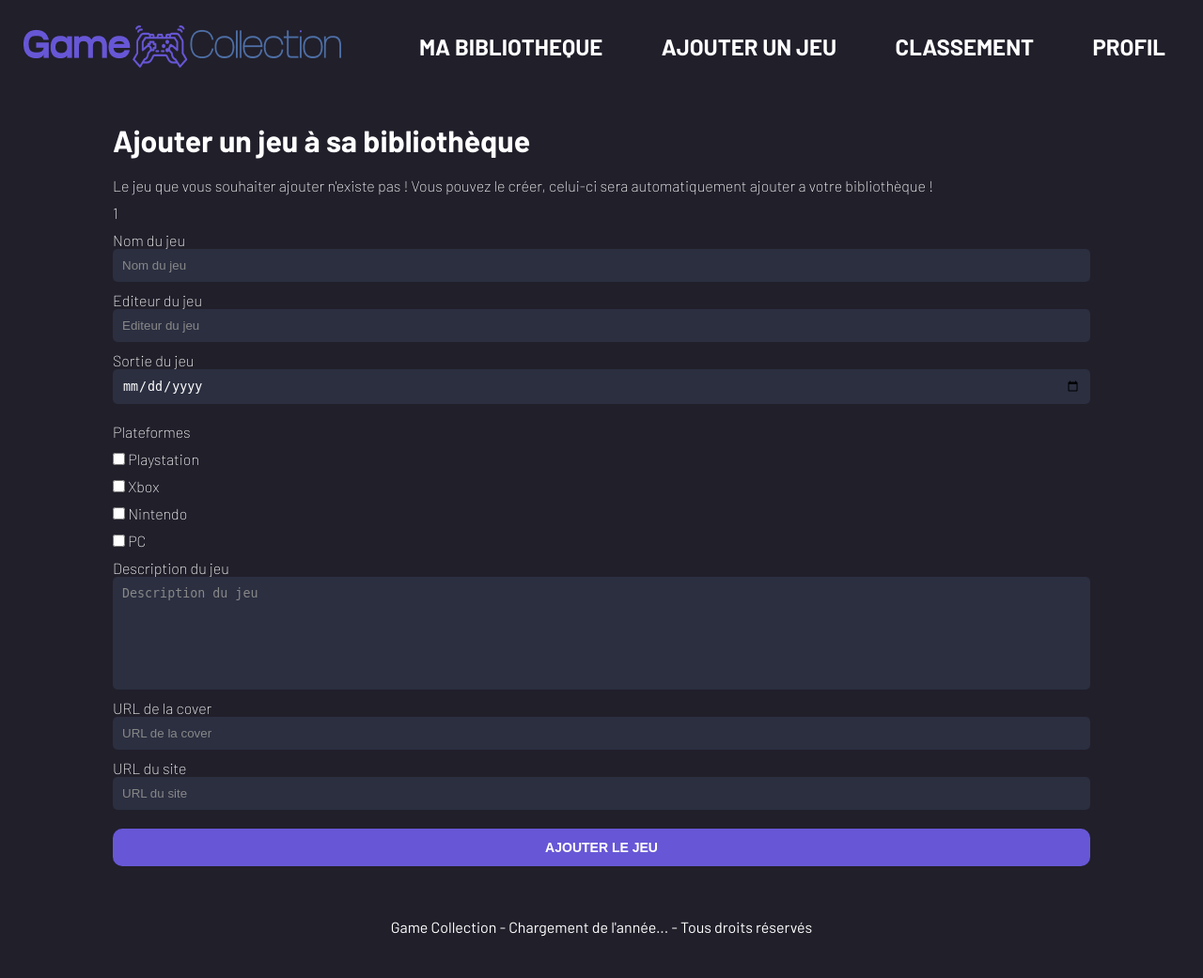
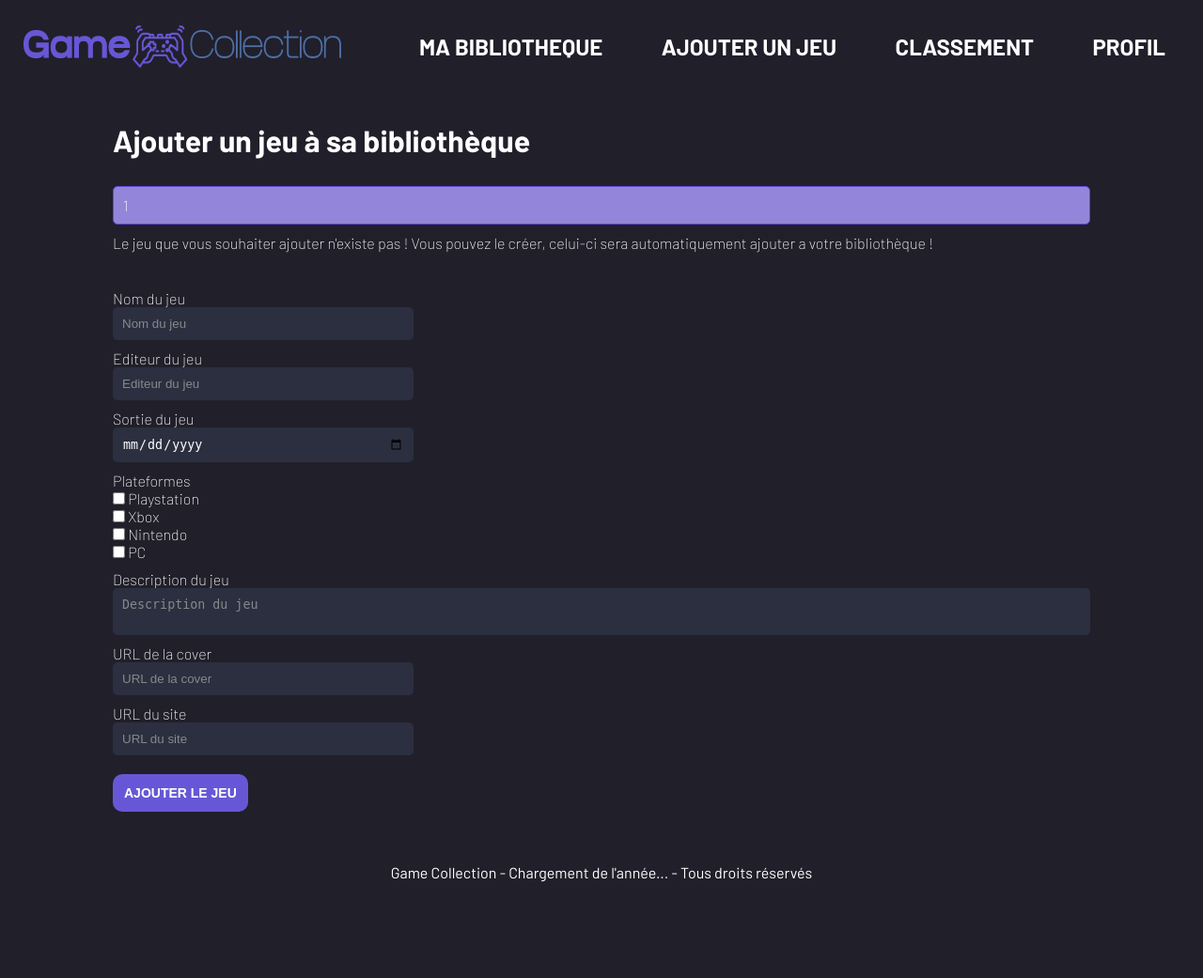
Before and after one commit to enzo-rndrsvt/game-collection, a PHP site: page /addNewGame in a window 1280 px wide. Shown: the whole page at 94% size. After the commit the page ends 939 px from the top, so only its background shows below. Run offline with PHP 8.4, Linux system fonts and the light colour scheme; the visitor is signed in with stand-in values (Sample User, id 1).

Commit message:
message style + correction register last name

```diff
--- a/src/assets/css/addNewGame.css
+++ b/src/assets/css/addNewGame.css
@@ -1,18 +1,10 @@
 body {
-    margin-top: 130px;
     margin-left: 120px;
     margin-right: 120px;
 }
-.container {
-    max-width: 600px;
-    margin: 40px auto;
-    background-color: #2B2F40;
-    padding: 20px;
-    border-radius: 8px;
-    box-shadow: 0 0 10px rgba(255, 255, 255, 0.2);
-}
 
 h1 {
+    margin-top: 130px;
     font-size: 32px;
     font-weight: 700;
     margin-bottom: 10px;
@@ -25,9 +17,14 @@ p {
     margin-top: 10px;
 }
 
+p:first-of-type:not(:first-child) {
+    margin-top: 30px;
+}
+
 form {
     display: flex;
     flex-direction: column;
+    margin-top: 30px;
 }
 
 label {
@@ -46,6 +43,10 @@ textarea {
     outline: none;
 }
 
+input:not([type="checkbox"]){
+    width: 300px;
+}
+
 input::placeholder,
 textarea::placeholder {
     color: #888;
@@ -53,7 +54,6 @@ textarea::placeholder {
 
 textarea {
     resize: none;
-    height: 100px;
 }
 
 button {
@@ -67,6 +67,7 @@ button {
     border-radius: 10px;
     cursor: pointer;
     transition: background 0.3s ease;
+    align-self: flex-start;
 }
 
 button:hover {
@@ -76,6 +77,10 @@ button:hover {
 /* Plateformes */
 .platformes {
     margin-top: 10px;
+}
+
+.platformes p {
+    margin-top: 0px;
 }
 
 .platformes span {
--- a/src/assets/css/general.css
+++ b/src/assets/css/general.css
@@ -20,3 +20,16 @@ body {
 body > *:not(header):not(footer) {
     flex: 1;
 }
+
+
+/*Message d'erreur ou de succès*/
+.message {
+    background-color: #9386da;
+    color: white;
+    width: 100%;
+    padding: 10px;
+    border-radius: 5px;
+    margin-bottom: 10px;
+    border: 1px solid #5e4bd6;
+    box-sizing: border-box;
+}
--- a/src/controllers/addNewGame.php
+++ b/src/controllers/addNewGame.php
@@ -29,7 +29,7 @@ if ($_SERVER['REQUEST_METHOD'] === 'POST') {
         ];
 
         if (!array_sum($platforms)) {
-            $_SESSION['error'] = "Echec : pour créer un jeu vous devez lui attribuer au moins une plateforme.";
+            $_SESSION['error'] = "⚠ Ce jeu n'a pas pu être créé, vous devez lui attribuer au moins une plateforme.";
             header('Location: addNewGame');
             exit();
         }
@@ -42,7 +42,7 @@ if ($_SERVER['REQUEST_METHOD'] === 'POST') {
         $site = htmlspecialchars($_POST['site']);
 
         if (get_game_name($nom) > 0) {
-            $_SESSION['error'] = "Le jeu existe déjà.";
+            $_SESSION['error'] = "⚠ Ce jeu existe déjà, il n'a pa pu être créé.";
             header('Location: addNewGame');
             exit();
         }
@@ -62,7 +62,7 @@ if ($_SERVER['REQUEST_METHOD'] === 'POST') {
 
         create_library($_SESSION['user_id'], $game_id);
 
-        $_SESSION['validation'] = "Jeu créé et ajouté à votre bibliothèque avec succès !";
+        $_SESSION['validation'] = "✔ Jeu créé et ajouté à votre bibliothèque avec succès !";
         header('Location: addGame');
         exit();
     }
--- a/src/views/addNewGame.php
+++ b/src/views/addNewGame.php
@@ -23,21 +23,23 @@ ini_set('display_errors', 1);
 </header>
 
 <body>
+
+<div>
     <h1>Ajouter un jeu à sa bibliothèque</h1>
-    <p>Le jeu que vous souhaiter ajouter n'existe pas ! Vous pouvez le créer, celui-ci sera automatiquement ajouter a
-        votre bibliothèque !</p>
 
     <?php
     if (isset($_SESSION['error'])) {
-        echo '<p id="error_message">' . $_SESSION['error'] . '</p>';
+        echo '<p class="message">' . $_SESSION['error'] . '</p>';
         unset($_SESSION['error']);
     }
     if (isset($_SESSION['validation'])) {
-        echo '<p id="validation_message">' . $_SESSION['validation'] . '</p>';
+        echo '<p class="message">' . $_SESSION['validation'] . '</p>';
         unset($_SESSION['validation']);
     }
     ?>
 
+    <p>Le jeu que vous souhaiter ajouter n'existe pas ! Vous pouvez le créer, celui-ci sera automatiquement ajouter a
+        votre bibliothèque !</p>
     <form action="createGame" method="POST">
         <p>Nom du jeu</p>
         <input type="text" id="nom" name="nom" placeholder="Nom du jeu" required>
@@ -67,6 +69,7 @@ ini_set('display_errors', 1);
 
         <button type="submit">AJOUTER LE JEU</button>
     </form>
+</div>
 
 </body>
 <footer>
--- a/src/views/login.php
+++ b/src/views/login.php
@@ -17,11 +17,11 @@
         <?php
         session_start();
         if (isset($_SESSION['error'])) {
-            echo '<p id="error_message">' . $_SESSION['error'] . '</p>';
+            echo '<p class="message">' . $_SESSION['error'] . '</p>';
             unset($_SESSION['error']);
         }
         if (isset($_SESSION['validation'])) {
-            echo '<p id="validation_message">' . $_SESSION['validation'] . '</p>';
+            echo '<p class="message">' . $_SESSION['validation'] . '</p>';
             unset($_SESSION['validation']);
         }
         ?>
--- a/src/views/register.php
+++ b/src/views/register.php
@@ -17,11 +17,11 @@
         <?php
         session_start();
         if (isset($_SESSION['error'])) {
-            echo '<p id="error_message">' . $_SESSION['error'] . '</p>';
+            echo '<p class="message">' . $_SESSION['error'] . '</p>';
             unset($_SESSION['error']);
         }
         if (isset($_SESSION['validation'])) {
-            echo '<p id="validation_message">' . $_SESSION['validation'] . '</p>';
+            echo '<p class="message">' . $_SESSION['validation'] . '</p>';
             unset($_SESSION['validation']);
         }
         ?>
```
Also changed, not shown: src/assets/css/profile.css (+0 -8 lines), src/controllers/register.php (+4 -4 lines), src/views/addGame.php (+4 -4 lines). Lines whose indentation alone changed are shown as unchanged.
